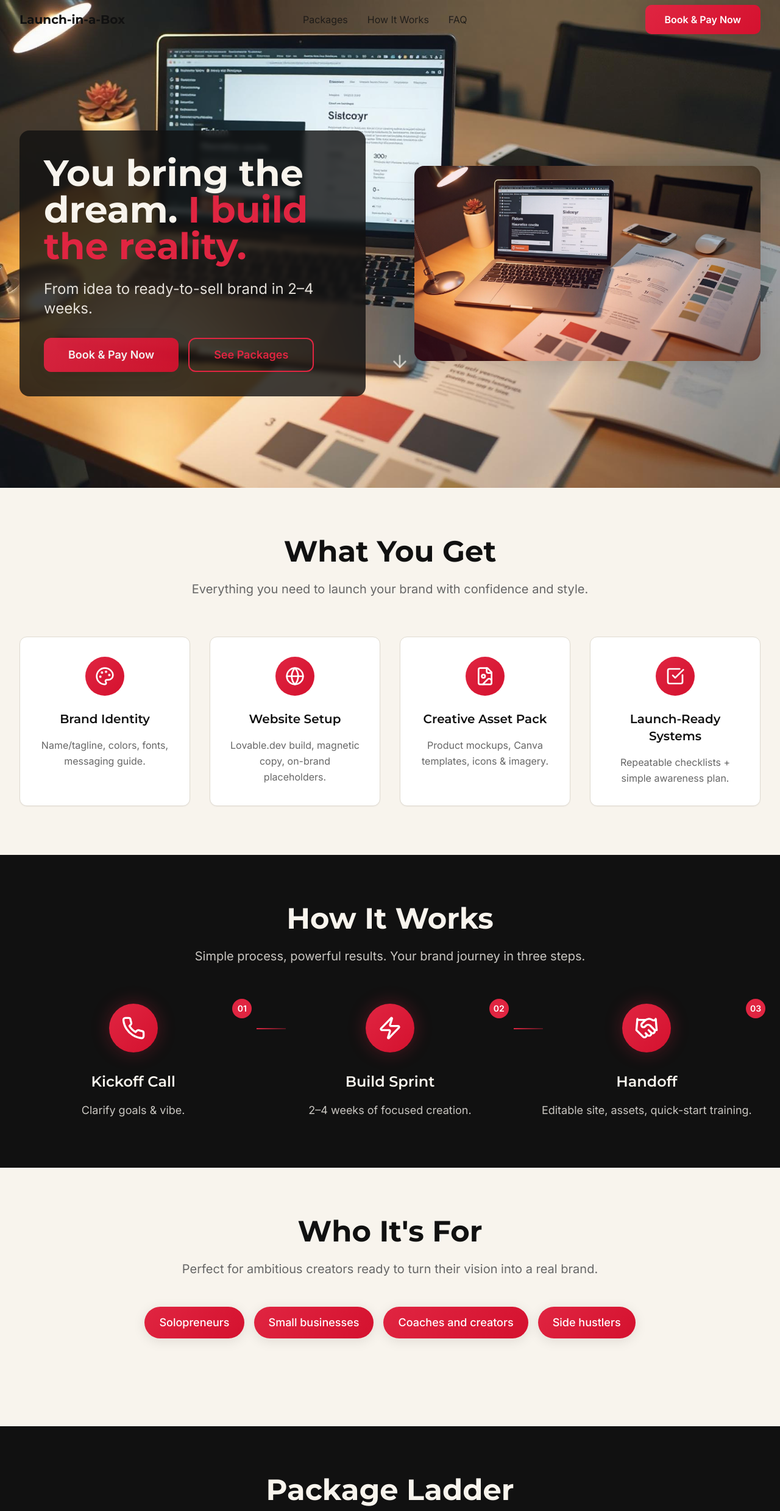
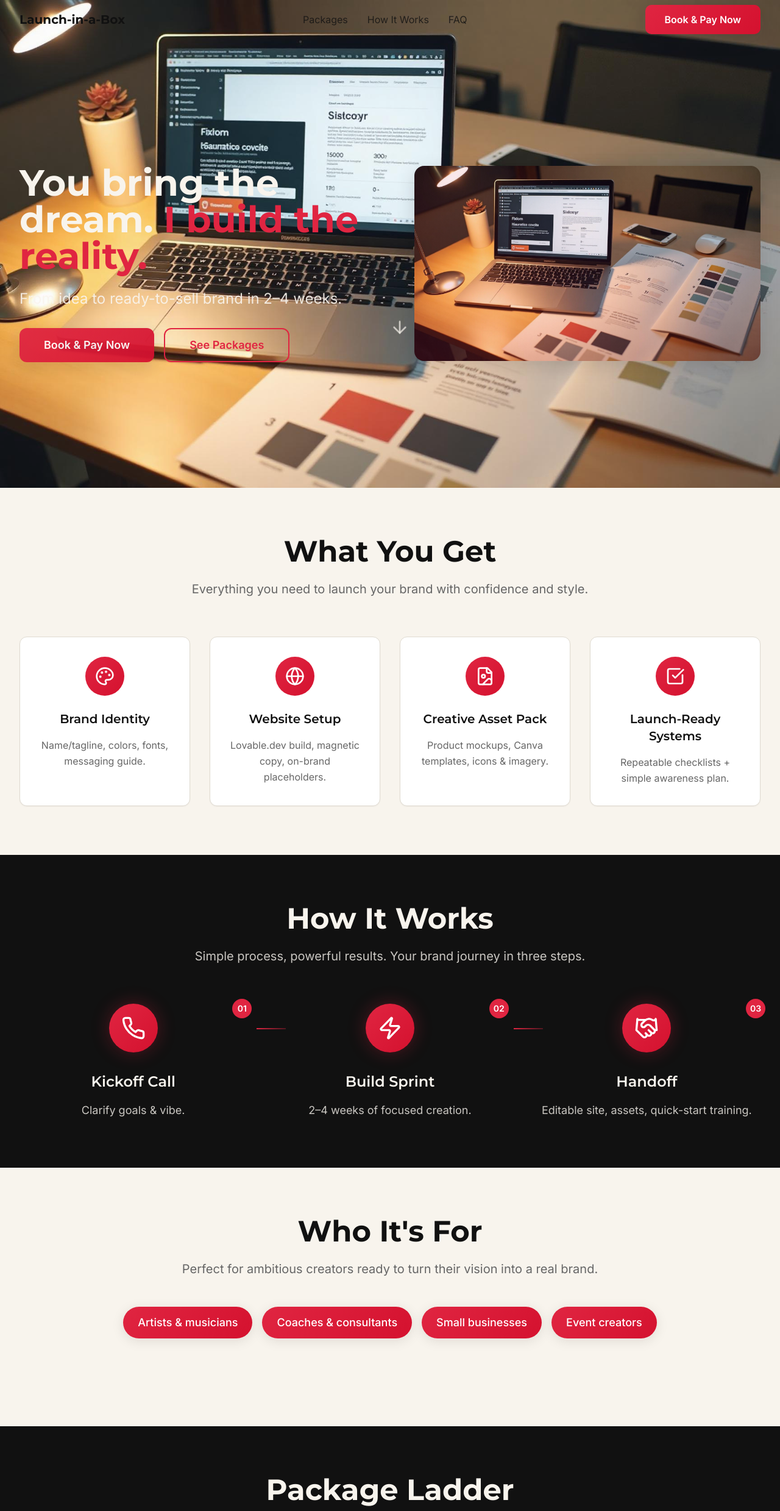
Before and after one commit to lynnslens/launchspark-kit, a React (Vite) app: page / in a window 1280 px wide. Shown: the top 2478 px of the page at 61% size. Built offline with nearby package versions, Linux system fonts and the light colour scheme.

Commit message:
Reverted to commit cfd36256a3ddcebb9e31ae426ba2963398ecd2b3

```diff
--- a/src/components/Hero.tsx
+++ b/src/components/Hero.tsx
@@ -26,7 +26,7 @@ const Hero = () => {
       <div className="relative z-10 max-w-7xl mx-auto px-4 sm:px-6 lg:px-8 pt-16">
         <div className="grid lg:grid-cols-2 gap-12 lg:gap-20 items-center">
           <div className="text-center lg:text-left">
-            <div className="animate-fade-in-up bg-charcoal/80 backdrop-blur-sm rounded-2xl p-8 lg:p-10">
+            <div className="animate-fade-in-up">
               <h1 className="text-4xl sm:text-5xl lg:text-6xl font-bold text-cream leading-tight mb-6">
                 You bring the dream.{" "}
                 <span className="text-red">I build the reality.</span>
--- a/src/components/WhoItsFor.tsx
+++ b/src/components/WhoItsFor.tsx
@@ -1,8 +1,8 @@
 const audiences = [
-  "Solopreneurs",
+  "Artists & musicians",
+  "Coaches & consultants",
   "Small businesses",
-  "Coaches and creators",
-  "Side hustlers",
+  "Event creators",
 ];
 
 const WhoItsFor = () => {
```
